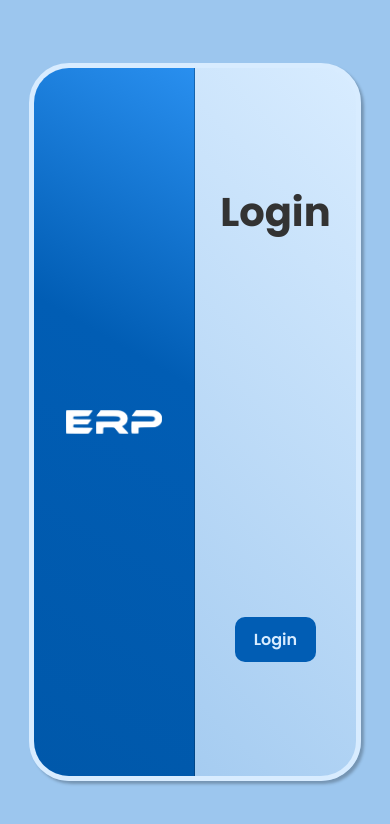
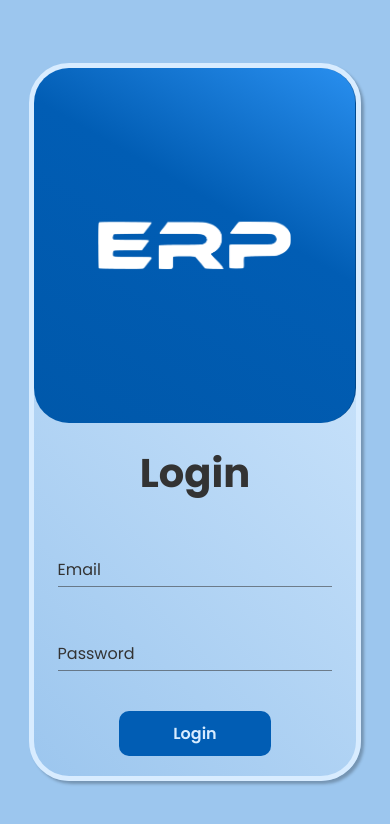
Before and after one commit to JanaTartousy/Advanced-Project, a React (Create React App) app: page /login in a window 390 px wide. Shown: the top 824 px of the page. Built offline with nearby package versions, Linux system fonts and the light colour scheme.

Commit message:
fixed responsive

```diff
--- a/src/components/loginForm/loginForm.css
+++ b/src/components/loginForm/loginForm.css
@@ -13,18 +13,14 @@
 }
 
 .login-input-labels {
-  display: flex;
-  flex-direction: column;
-  width: calc(100% - 200px);
+  width:50%;
   position: relative;
-  height: 60px;
-  overflow: hidden;
 }
 
 .login-input-labels > input {
   margin-top: 3px;
   font-size: 1rem;
-  padding: 20px 20px 5px 20px;
+  padding: 10px 10px 5px 10px;
   border: none;
   background-color: transparent;
   width: 100%;
@@ -50,7 +46,7 @@
 
 .login-input-labels > input:focus + .label-name,
 .login-input-labels > input:valid + .label-name {
-  transform: translateY(-150%);
+  transform: translateY(-130%);
   font-size: 14px;
   left: 0px;
   color: #333;
@@ -71,3 +67,12 @@
   background-color: #333;
   transform: scaleX(0);
 }
+@media screen and (max-width:500px){
+.login-form {
+  width: 95%;
+}
+  .login-input-labels {
+
+  width: 90%;
+  }
+}
--- a/src/pages/login/login.css
+++ b/src/pages/login/login.css
@@ -19,6 +19,7 @@
 
 
 }
+
 .empty-login{
   height: 100%;
   border-right: solid 1px rgba(0,0,0,0.2);
@@ -34,3 +35,13 @@
 .login-logo-image{
   width: 80%;
 }
+@media screen and (max-width:500px){
+  .login-container {
+    flex-direction: column;
+  }
+  .empty-login{
+    border-radius: 35px;
+    width: 100%;
+    height: 100%;
+  }
+  }
```
